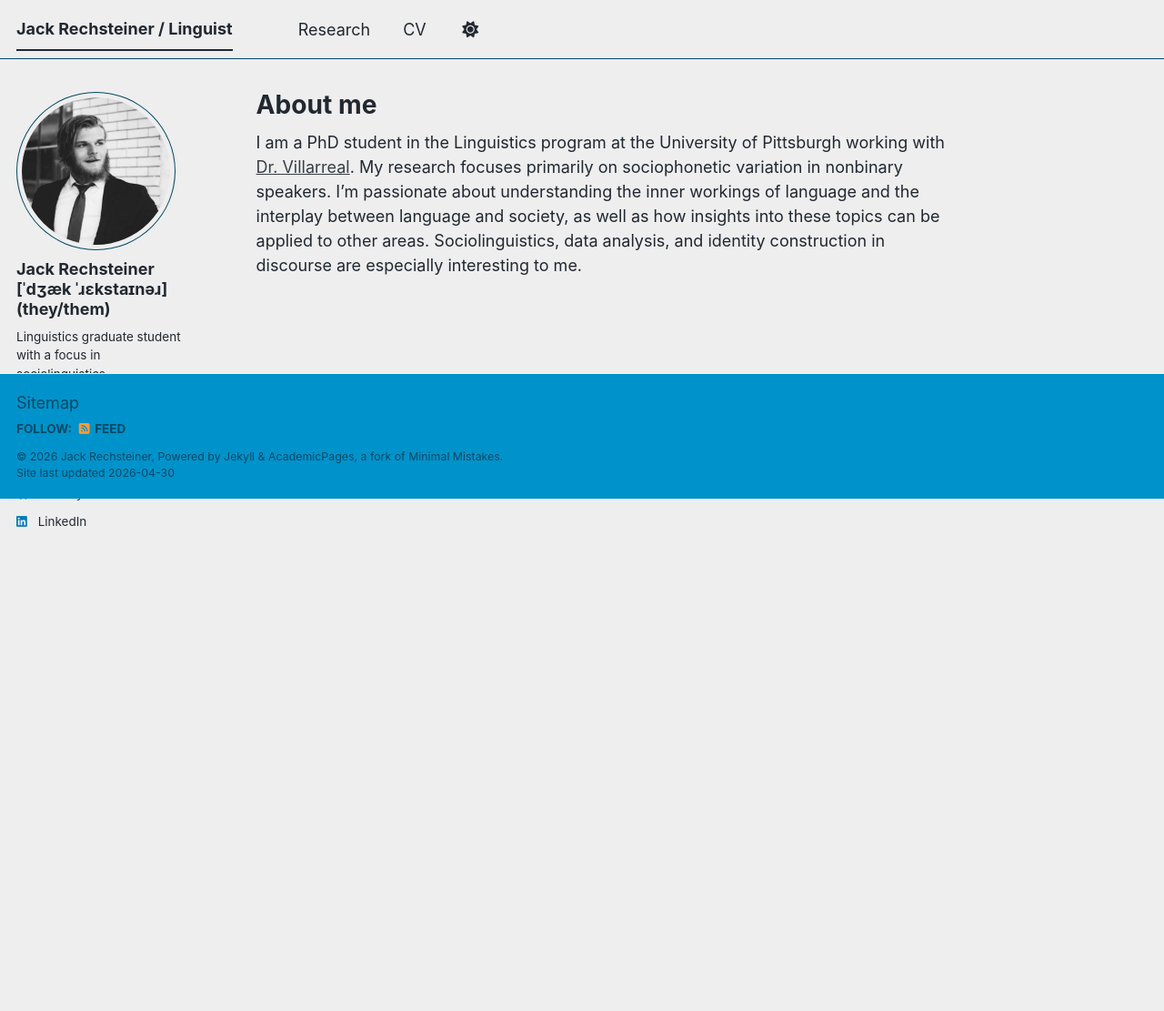
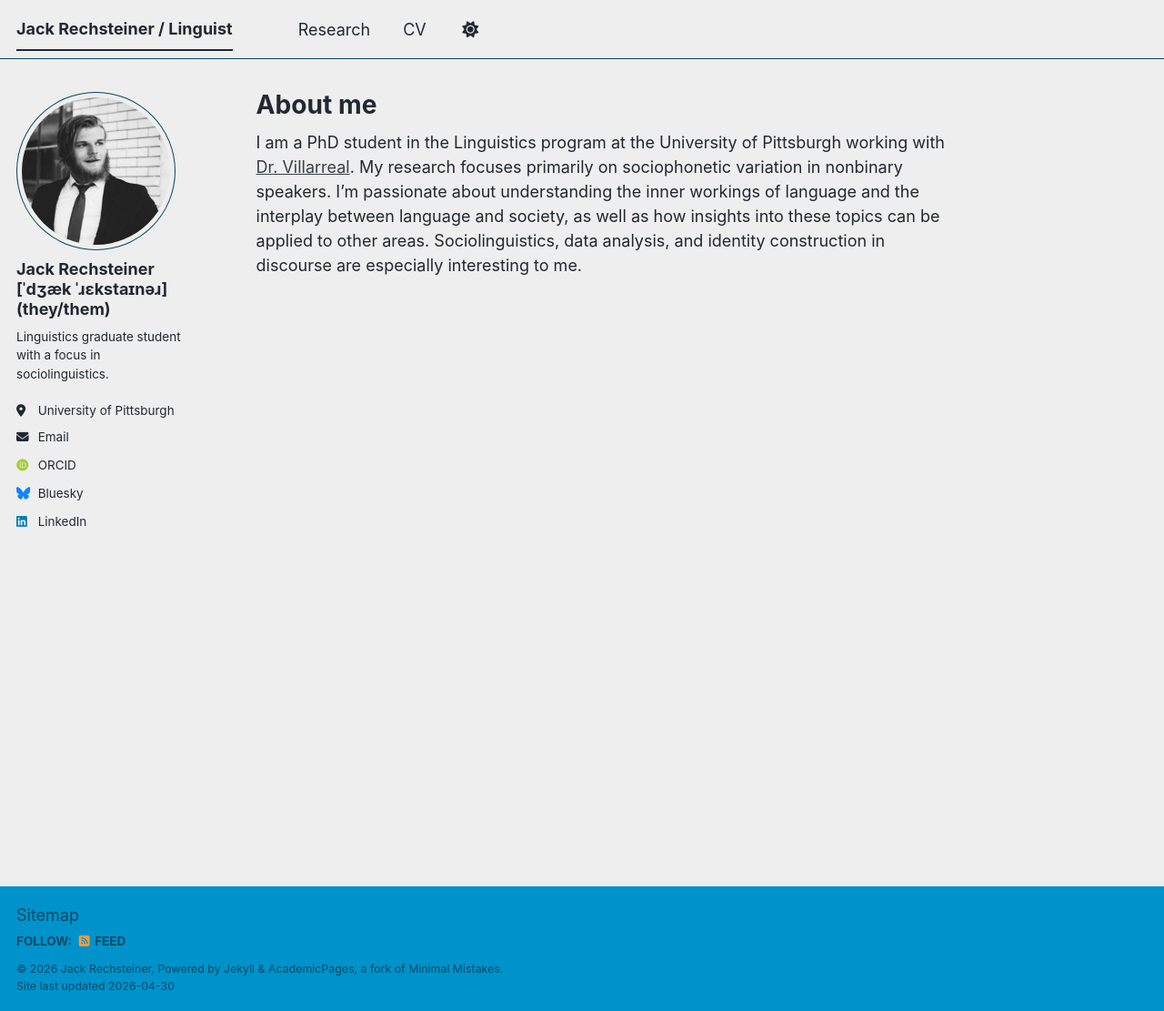
Before and after one commit to jackrechsteiner/jackrechsteiner.github.io, a Jekyll site: the page built from _pages/about.md, in a window 1280 px wide and 1111 px high. Shown: the whole window at 91% size. Built offline with Jekyll 4.4.1, drawn with Linux system fonts in a browser that asks for light colours; some web fonts are replaced; a script bundle is joined from its source files by our own code; library files that are not in the unit come from our copies.

Commit message:
Adding blank space to about page until I can fix sidebar or sitemap footer

```diff
--- a/_pages/about.md
+++ b/_pages/about.md
@@ -8,7 +8,6 @@ redirect_from:
   - /about.html
 ---
 
-I am a PhD student in the Linguistics program at the University of Pittsburgh working with [Dr. Villarreal](https://www.linguistics.pitt.edu/people/dan-villarreal).
-My research focuses primarily on sociophonetic variation in nonbinary speakers.
-I'm passionate about understanding the inner workings of language and the interplay between language and society, as well as how insights into these topics can be applied to other areas.
-Sociolinguistics, data analysis, and identity construction in discourse are especially interesting to me.
+I am a PhD student in the Linguistics program at the University of Pittsburgh working with [Dr. Villarreal](https://www.linguistics.pitt.edu/people/dan-villarreal). My research focuses primarily on sociophonetic variation in nonbinary speakers. I'm passionate about understanding the inner workings of language and the interplay between language and society, as well as how insights into these topics can be applied to other areas. Sociolinguistics, data analysis, and identity construction in discourse are especially interesting to me.
+
+<br/><br/><br/><br/><br/><br/><br/><br/><br/><br/><br/><br/><br/><br/><br/><br/><br/><br/><br/><br/>
```
